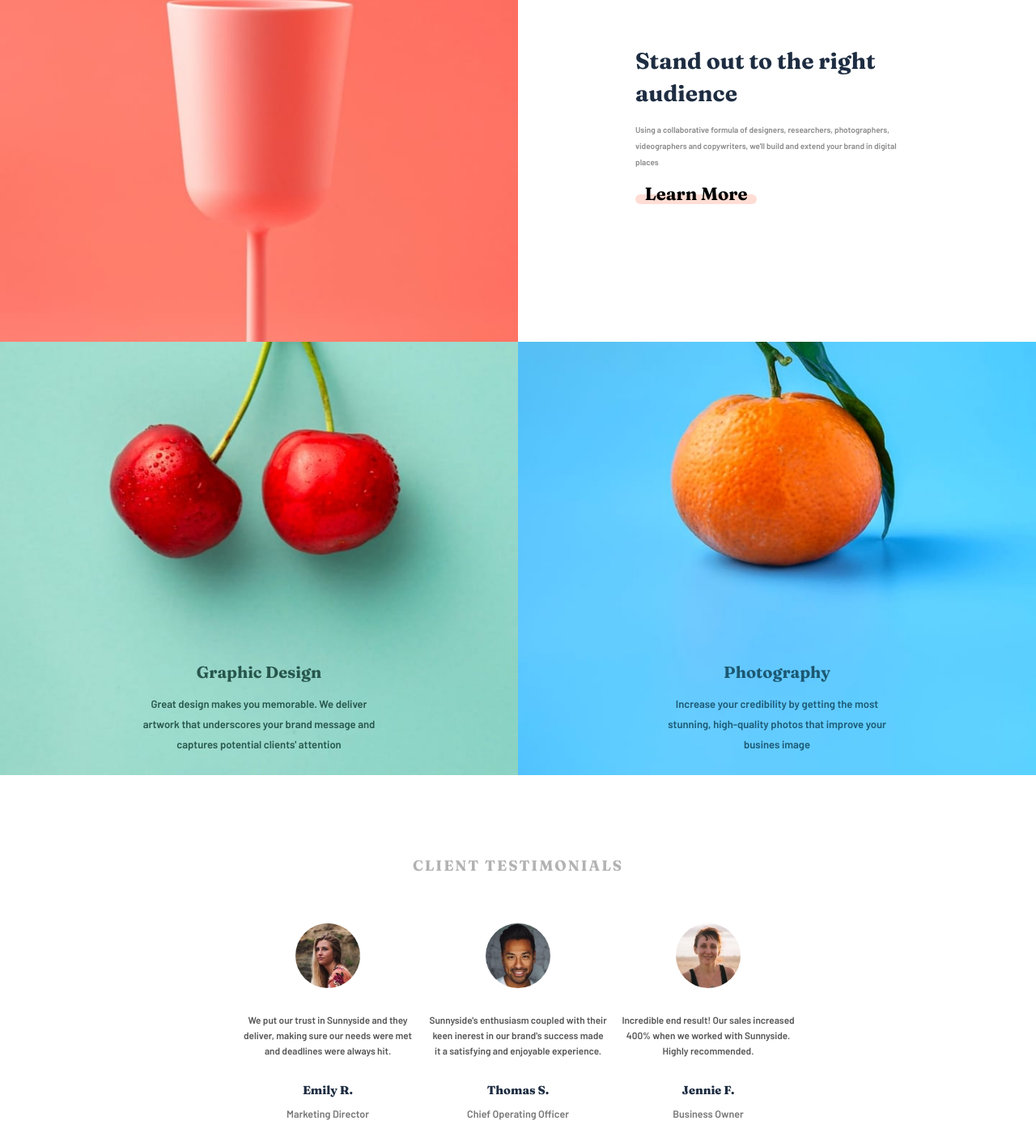
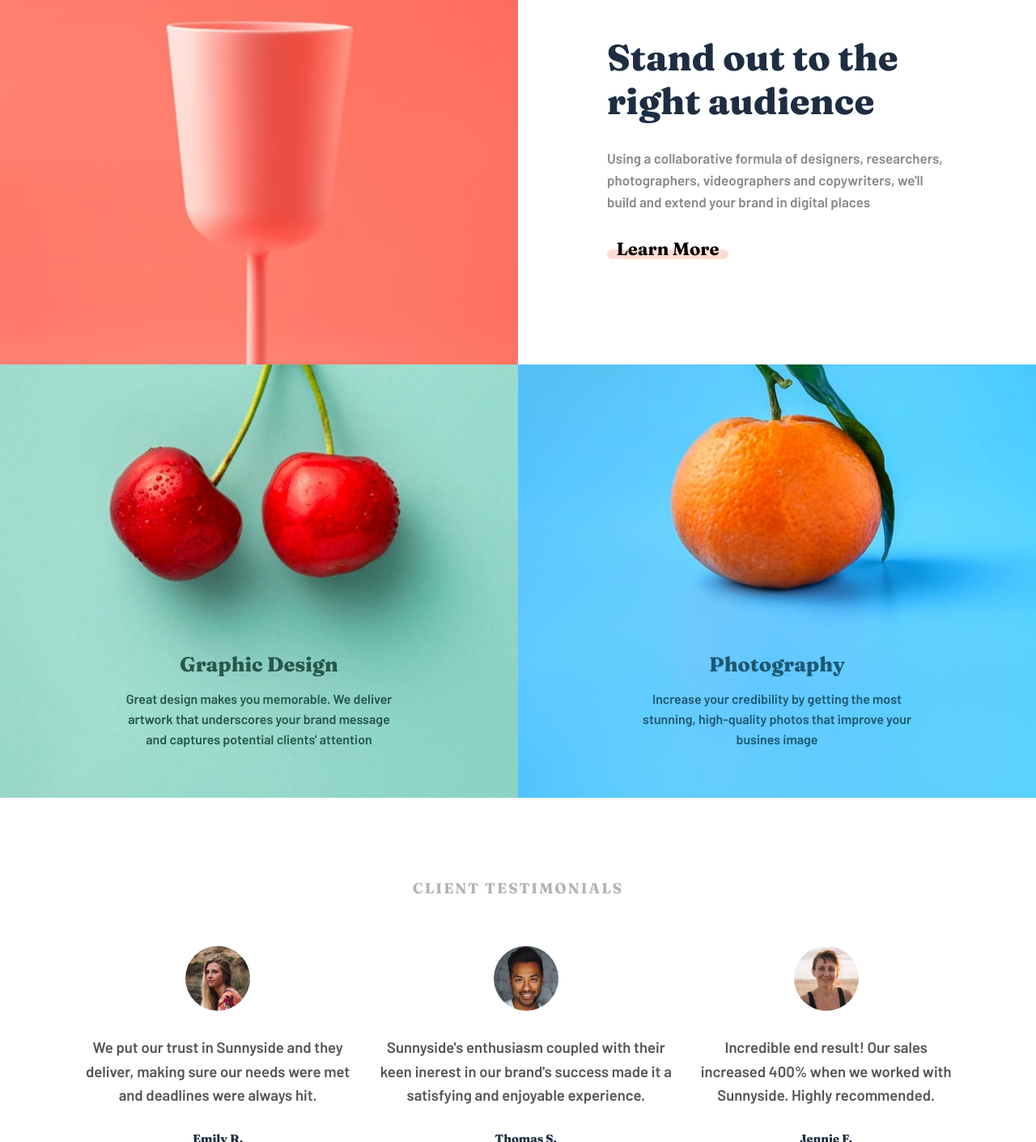
Before and after one commit to Jean-kassyl/sunnyside-landingPage, a plain HTML site: page index.html in a window 1280 px wide. Shown: the part 1390-2800 px from the top of the page at 81% size. Drawn offline with Linux system fonts and the light colour scheme.

Commit message:
changes some styles

```diff
--- a/style.css
+++ b/style.css
@@ -221,7 +221,8 @@ header.activated .menu{
 
 .cerise,
 .orange {
-
+    width: 100%;
+    height: 62rem;
     position: relative;
 
 }
@@ -385,11 +386,15 @@ footer {
 
 @media  only screen and (min-width: 768px) {
 
+    h1, h2, h3 {
+        font-family: 'Fraunces', serif;
+    }
+
     header {
         padding-bottom: 30rem;
     }
     .nav-center {
-        padding: 0 3rem;
+        padding: 0 4rem;
         padding-block: 2rem;
         display: flex;
         align-items: center;
@@ -412,7 +417,7 @@ footer {
         background-color: transparent;
         display: flex;
         flex-direction: row;
-        gap: 2.5rem;
+        gap: 4.5rem;
         margin-top: 0;
         top: 0;
         right: 0;
@@ -439,14 +444,14 @@ footer {
         font-family: 'Barlow', sans-serif;
         color: white;
         font-weight: 600;
-        font-size: 1.7rem;
+        font-size: 1.8rem;
     }
 
     .btn {
-        padding: 1rem 1.8rem;
+        padding: 1.6rem 2.6rem;
         background-color: white;
         border-radius: 24px;
-        font-size: 1.2rem;
+        font-size: 1.5rem;
         letter-spacing: 0px;
     }
 
@@ -454,7 +459,7 @@ footer {
         color: black;
         text-transform: uppercase;
         font-family: 'Fraunces', serif;
-        font-size: 1.2rem;
+        font-size: 1.5rem;
         font-weight: 600;
 
     }
@@ -464,7 +469,7 @@ footer {
    }
 
    .hero h1 {
-       font-size: 5rem;
+       font-size: 6rem;
        padding-bottom:8rem;
 
 
@@ -505,7 +510,7 @@ footer {
 
 .text {
     text-align: left;
-    width: 35rem;
+    width: 42rem;
     display: flex;
     flex-direction: column;
     justify-content: flex-start;
@@ -515,16 +520,17 @@ footer {
 
 .text h3 {
     color: rgb(30, 45, 66);
-    font-size: 2.8rem;
-    font-weight: 700;
-    line-height: 4rem;
+    font-size: 4.5rem;
+    font-weight: 800;
+    line-height: 1.2;
 }
 
 .text p {
-    font-size: 1rem;
+    font-size: 1.7rem;
     color: #888;
-    line-height: 2rem;
+    line-height: 1.6;
     font-family: 'Barlow', sans-serif;
+    margin: 1.5rem 0;
 
 }
 .more {
@@ -555,9 +561,7 @@ footer {
 
 }
 
-.design .sec-text {
-    bottom: 2.5rem;
-}
+
 
 .section-3 {
     display: flex;
@@ -572,14 +576,21 @@ footer {
     flex: 1;
 }
 
+.design .sec-text {
+    position: absolute;
+    width: 100%;
+    margin: 0 auto;
+    bottom: 6rem;
+}
 
 .text-wrapper h3 {
-    font-size: 2rem;
+    font-size: 2.5rem;
+    font-weight: 800;
     margin-bottom: 1.5rem;
 }
 .text-wrapper p {
-    font-size: 1.3rem;
-    width: 30rem;
+    font-size: 1.6rem;
+    width: 35rem;
     margin: 0 auto;
 }
 
@@ -590,8 +601,11 @@ footer {
 .card-wrapper {
     display: flex;
     flex-direction: row;
-    gap: 1.5rem;
-    justify-content: center;
+    gap: 2rem;
+    width: 1080px;
+    margin: 0 auto;
+
+
 
 }
 
@@ -604,11 +618,10 @@ footer {
 
 .card p {
     font-family: 'Barlow', sans-serif;
-    font-size: 1.18rem;
+    font-size: 1.85rem;
     font-weight: 600;
     text-align: center;
     color: #555;
-    width: 22rem;
 }
 
 .info {
@@ -639,7 +652,7 @@ footer {
 .footer-menu {
     display: flex;
     justify-content: center;
-    gap: 3rem;
+    gap: 7rem;
     margin: 4rem 0;
 }
 
```
